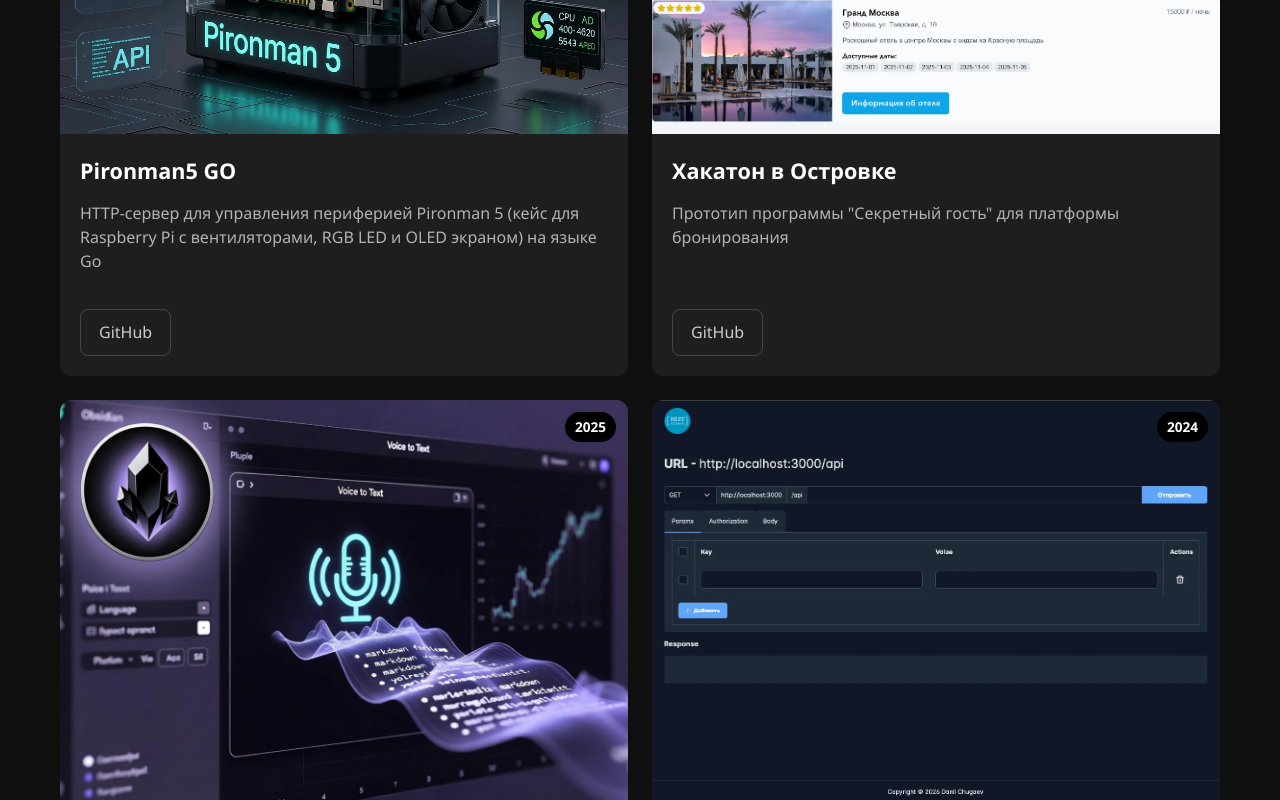
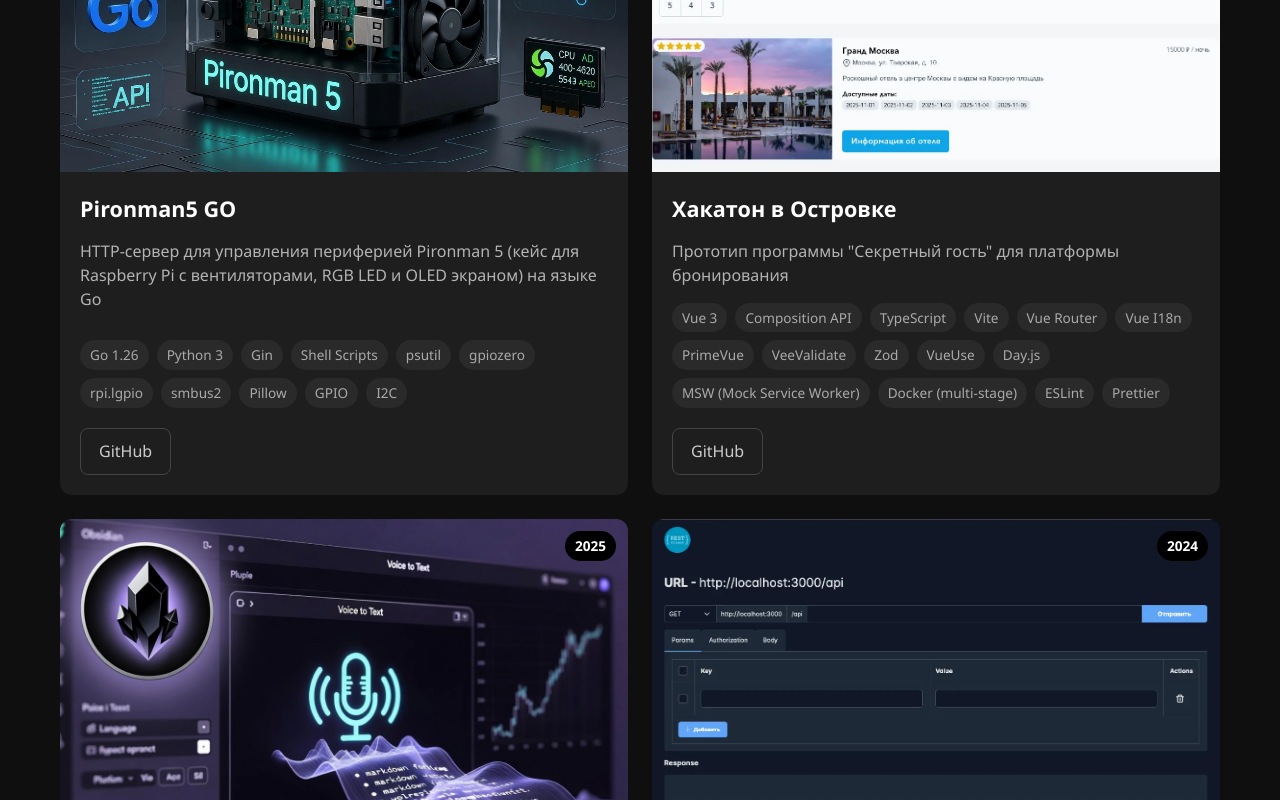
Before and after one commit to DanilChugaev/DanilChugaev.github.io, a Vue app: page / in a window 1280 px wide. Shown: the part 3967-4767 px from the top of the page. Built offline with nearby package versions, Linux system fonts and the light colour scheme.

Commit message:
upd projects

```diff
--- a/src/components/project/Filters.vue
+++ b/src/components/project/Filters.vue
@@ -33,24 +33,28 @@
           >
             Все
           </button>
+
+          <button
+            :class="{ active: selectedType === 'service' }"
+            @click="selectedType = 'service'"
+          >
+            Сервисы
+          </button>
+
+          <button
+            :class="{ active: selectedType === 'test' }"
+            @click="selectedType = 'test'"
+          >
+            Тестовые
+          </button>
+
           <button
             :class="{ active: selectedType === 'game' }"
             @click="selectedType = 'game'"
           >
             Игры
           </button>
-          <button
-            :class="{ active: selectedType === 'service' }"
-            @click="selectedType = 'service'"
-          >
-            Сервисы
-          </button>
-          <button
-            :class="{ active: selectedType === 'test' }"
-            @click="selectedType = 'test'"
-          >
-            Тестовые
-          </button>
+
           <button
             :class="{ active: selectedType === 'other' }"
             @click="selectedType = 'other'"
--- a/src/data/projects.ts
+++ b/src/data/projects.ts
@@ -10,7 +10,19 @@
     description: 'Упрощенный REST клиент для вызова back API в SPA приложении',
     year: 2024,
     type: 'test',
-    technologies: ['Nuxt 3', 'Vue 3', 'Composition API', 'TypeScript'],
+    technologies: [
+      'Nuxt 3',
+      'Vue 3',
+      'Composition API',
+      'Vue Router',
+      'TypeScript',
+      'PrimeVue',
+      'PostCSS',
+      'VueUse',
+      'ESLint',
+      'Husky',
+      'GitHub Actions',
+    ],
     github: 'https://github.com/DanilChugaev/rest-api-client',
     image: `${IMAGE_DIR}/rest-api.webp`,
   },
@@ -25,7 +37,13 @@
       'Composition API',
       'TypeScript',
       'Vue Router',
+      'VueUse',
       'Vite',
+      'SCSS',
+      'Vuetify',
+      'Husky',
+      'ESLint',
+      'GitHub Actions',
     ],
     github: 'https://github.com/DanilChugaev/koshelek-crypto-market',
     demo: 'https://danilchugaev.github.io/koshelek-crypto-market/',
@@ -37,7 +55,16 @@
     description: 'Вставка элементов в DOM и кофейная лента',
     year: 2022,
     type: 'test',
-    technologies: ['JavaScript', 'TypeScript', 'Rollup'],
+    technologies: [
+      'JavaScript',
+      'TypeScript',
+      'Rollup',
+      'Stylus',
+      'Autoprefixer',
+      'Jest',
+      'ESLint',
+      'Husky',
+    ],
     github: 'https://github.com/DanilChugaev/wisebits-test',
     image: `${IMAGE_DIR}/wisebits-test.webp`,
   },
@@ -50,11 +77,15 @@
     technologies: [
       'Vue 3',
       'Options API',
+      'TypeScript',
       'Vuex',
-      'TypeScript',
       'Vue Router',
-      'Vitest',
+      '@vue/test-utils',
       'Vite',
+      'SCSS',
+      'ESLint',
+      'Husky',
+      'vuedraggable',
     ],
     github: 'https://github.com/DanilChugaev/bulltrade-todo',
     demo: 'https://danilchugaev.github.io/bulltrade-todo/',
@@ -69,10 +100,13 @@
     technologies: [
       'Vue 3',
       'Options API',
+      'Vue Router',
       'Vuex',
       'TypeScript',
-      'Vue Router',
       'Vite',
+      'SCSS',
+      'ESLint',
+      'Husky',
     ],
     github: 'https://github.com/DanilChugaev/foquz-docs',
     demo: 'https://danilchugaev.github.io/foquz-docs/',
@@ -88,46 +122,80 @@
       'Vue 2',
       'Vue Class Component',
       'Vuex',
-      'JavaScript',
       'Vue Router',
+      'TypeScript',
       'Webpack',
+      'Babel',
+      'SCSS',
+      'Pug',
+      'Storybook',
       'Jest',
+      'ESLint',
     ],
     github: 'https://github.com/DanilChugaev/kmtt-admin',
     image: `${IMAGE_DIR}/kmtt-admin.webp`,
   },
   {
-    id: 6,
+    id: 7,
     title: 'Online Store',
     description: 'Онлайн магазин строительных материалов',
     year: 2024,
     type: 'test',
-    technologies: [],
+    technologies: [
+      'Nuxt 3',
+      'Vue 3',
+      'TypeScript',
+      'PrimeVue',
+      'VueUse',
+      'Nuxt Content',
+      'Nodemailer',
+      'Winston',
+      'Vitest',
+      'PostCSS',
+      'ESLint',
+      'Husky',
+      'PrimeIcons',
+    ],
     github: 'https://github.com/DanilChugaev/online-store-test-task',
     image: `${IMAGE_DIR}/online-store-test-task.webp`,
   },
 
   // ==================== ИГРЫ ====================
   {
-    id: 7,
+    id: 8,
     title: 'Sapper (Сапёр)',
     description:
       'Современная версия классической игры Сапёр с красивым дизайном и несколькими уровнями сложности',
     year: 2022,
     type: 'game',
-    technologies: ['TypeScript', 'Vite'],
+    technologies: [
+      'TypeScript',
+      'Webpack',
+      'SCSS',
+      'ESLint',
+      'Husky',
+      '@wessberg/di',
+    ],
     github: 'https://github.com/DanilChugaev/sapper',
     demo: 'https://danilchugaev.github.io/sapper/',
     image: `${IMAGE_DIR}/sapper.webp`,
   },
   {
-    id: 8,
+    id: 9,
     title: 'Labyrinth',
     description:
       'Процедурная генерация уровней. Игра-лабиринт, где каждый уровень уникальный',
     year: 2026,
     type: 'game',
-    technologies: ['TypeScript', 'Canvas', 'PWA', 'Web Workers', 'Vite'],
+    technologies: [
+      'TypeScript',
+      'Canvas',
+      'PWA',
+      'Web Workers',
+      'Vite',
+      'Eslint',
+      'GitHub Actions',
+    ],
     github: 'https://github.com/DanilChugaev/labyrinth',
     demo: 'https://danilchugaev.github.io/labyrinth/',
     image: `${IMAGE_DIR}/labyrinth.webp`,
@@ -135,18 +203,18 @@
 
   // ==================== СЕРВИСЫ ====================
   {
-    id: 9,
+    id: 10,
     title: 'TODOS daily',
     description: 'To-do лист для ежедневного пользования',
     year: 2026,
     type: 'service',
-    technologies: ['React 19', 'TypeScript', 'Vite', 'Dexie'],
+    technologies: ['React 19', 'TypeScript', 'Vite', 'PWA', 'Dexie'],
     github: 'https://github.com/DanilChugaev/todos-daily',
     demo: 'https://danilchugaev.github.io/todos-daily/',
     image: `${IMAGE_DIR}/todos-daily.webp`,
   },
   {
-    id: 10,
+    id: 11,
     title: 'Prompt Architect',
     description: 'Конструктор промптов для локальных ИИ моделей',
     year: 2026,
@@ -158,11 +226,9 @@
       'Vite',
       'PrimeVue',
       'VueUse',
-      'Zod',
       'PostCSS',
       'ESLint',
       'Prettier',
-      'Yarn',
       'GitHub Actions',
       'PWA',
     ],
@@ -171,7 +237,7 @@
     image: `${IMAGE_DIR}/prompt-architect.webp`,
   },
   {
-    id: 11,
+    id: 12,
     title: 'Scheme generator',
     description: 'Генератор схем для бисероплетения',
     year: 2024,
@@ -190,19 +256,30 @@
       'ESLint',
       'Vitest',
       'GitHub Actions',
-      'Yarn',
     ],
     github: 'https://github.com/DanilChugaev/scheme-generator',
     demo: 'https://danilchugaev.github.io/scheme-generator/',
     image: `${IMAGE_DIR}/scheme-generator.webp`,
   },
   {
-    id: 12,
+    id: 13,
     title: 'Marketing Forms',
     description: 'Набор рабочих форм для маркетинга',
     year: 2026,
     type: 'service',
-    technologies: ['Vue 3', 'TypeScript', 'Vite'],
+    technologies: [
+      'Vue 3',
+      'Composition API',
+      'TypeScript',
+      'Vite',
+      'PrimeVue',
+      'VueUse',
+      'Zod',
+      'PostCSS',
+      'ESLint',
+      'GitHub Actions',
+      'PWA',
+    ],
     github: 'https://github.com/DanilChugaev/marketing-forms',
     demo: 'https://danilchugaev.github.io/marketing-forms/',
     image: `${IMAGE_DIR}/marketing-forms.webp`,
@@ -210,44 +287,87 @@
 
   // ==================== РАЗНОЕ ====================
   {
-    id: 13,
+    id: 14,
     title: 'Pironman5 GO',
     description:
       'HTTP-сервер для управления периферией Pironman 5 (кейс для Raspberry Pi с вентиляторами, RGB LED и OLED экраном) на языке Go',
     year: 2026,
     type: 'other',
-    technologies: [], //'GO', 'Python', 'Bash'
+    technologies: [
+      'Go 1.26',
+      'Python 3',
+      'Gin',
+      'Shell Scripts',
+      'psutil',
+      'gpiozero',
+      'rpi.lgpio',
+      'smbus2',
+      'Pillow',
+      'GPIO',
+      'I2C',
+    ],
     github: 'https://github.com/DanilChugaev/pironman5-go',
     image: `${IMAGE_DIR}/pironman5-go.webp`,
   },
   {
-    id: 14,
+    id: 15,
     title: 'Хакатон в Островке',
     description:
       'Прототип программы "Секретный гость" для платформы бронирования',
     year: 2025,
     type: 'other',
-    technologies: [],
+    technologies: [
+      'Vue 3',
+      'Composition API',
+      'TypeScript',
+      'Vite',
+      'Vue Router',
+      'Vue I18n',
+      'PrimeVue',
+      'VeeValidate',
+      'Zod',
+      'VueUse',
+      'Day.js',
+      'MSW (Mock Service Worker)',
+      'Docker (multi-stage)',
+      'ESLint',
+      'Prettier',
+    ],
     github: 'https://github.com/DanilChugaev/ostrovok-hackathon-2025',
     image: `${IMAGE_DIR}/ostrovok-hackathon-2025.webp`,
   },
   {
-    id: 15,
+    id: 16,
     title: 'Voice-to-Text Obsidian Plugin',
     description: 'Плагин для Obsidian — преобразование голоса в текст',
     year: 2025,
     type: 'other',
-    technologies: [], // 'TypeScript', 'Web Speech API'
+    technologies: [
+      'TypeScript',
+      'Python',
+      'esbuild',
+      'Eslint',
+      'Web MediaRecorder API',
+      'FFmpeg',
+      'Vosk',
+    ],
     github: 'https://github.com/DanilChugaev/voice-to-text-obsidian-plugin',
     image: `${IMAGE_DIR}/voice-to-text.webp`,
   },
   {
-    id: 16,
+    id: 17,
     title: 'Wifi clock',
     description: 'Часы для запуска на Wemos D1 mini',
     year: 2022,
     type: 'other',
-    technologies: [],
+    technologies: [
+      'C++',
+      'FastLED',
+      'WiFiManager',
+      'NTPClient',
+      'icroDS3231',
+      'EncButton2',
+    ],
     github: 'https://github.com/DanilChugaev/wifi_clock',
     image: `${IMAGE_DIR}/wifi_clock.webp`,
   },
```
Also changed, not shown: public/img/kmtt-admin.webp (added), public/img/wifi_clock.webp (added).
